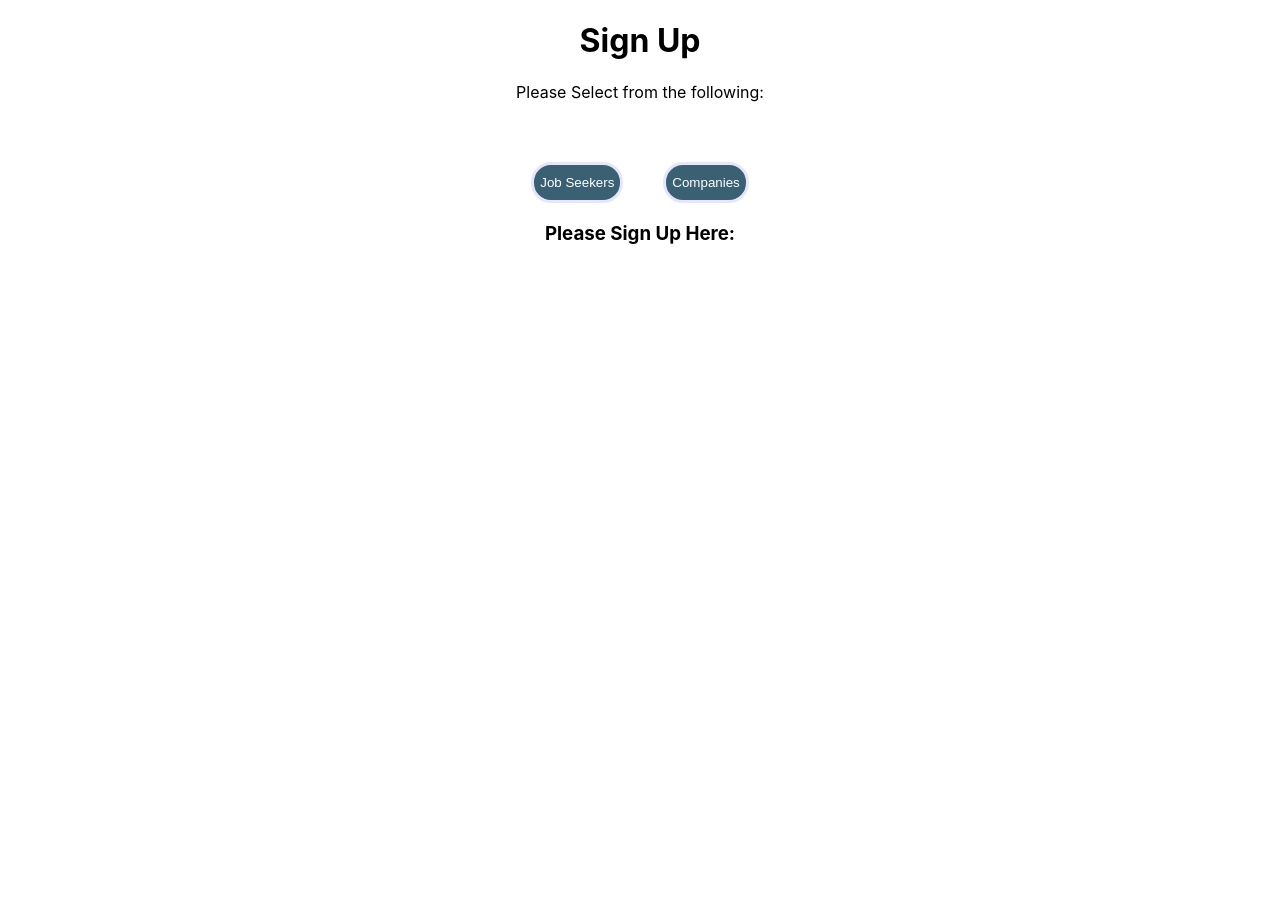
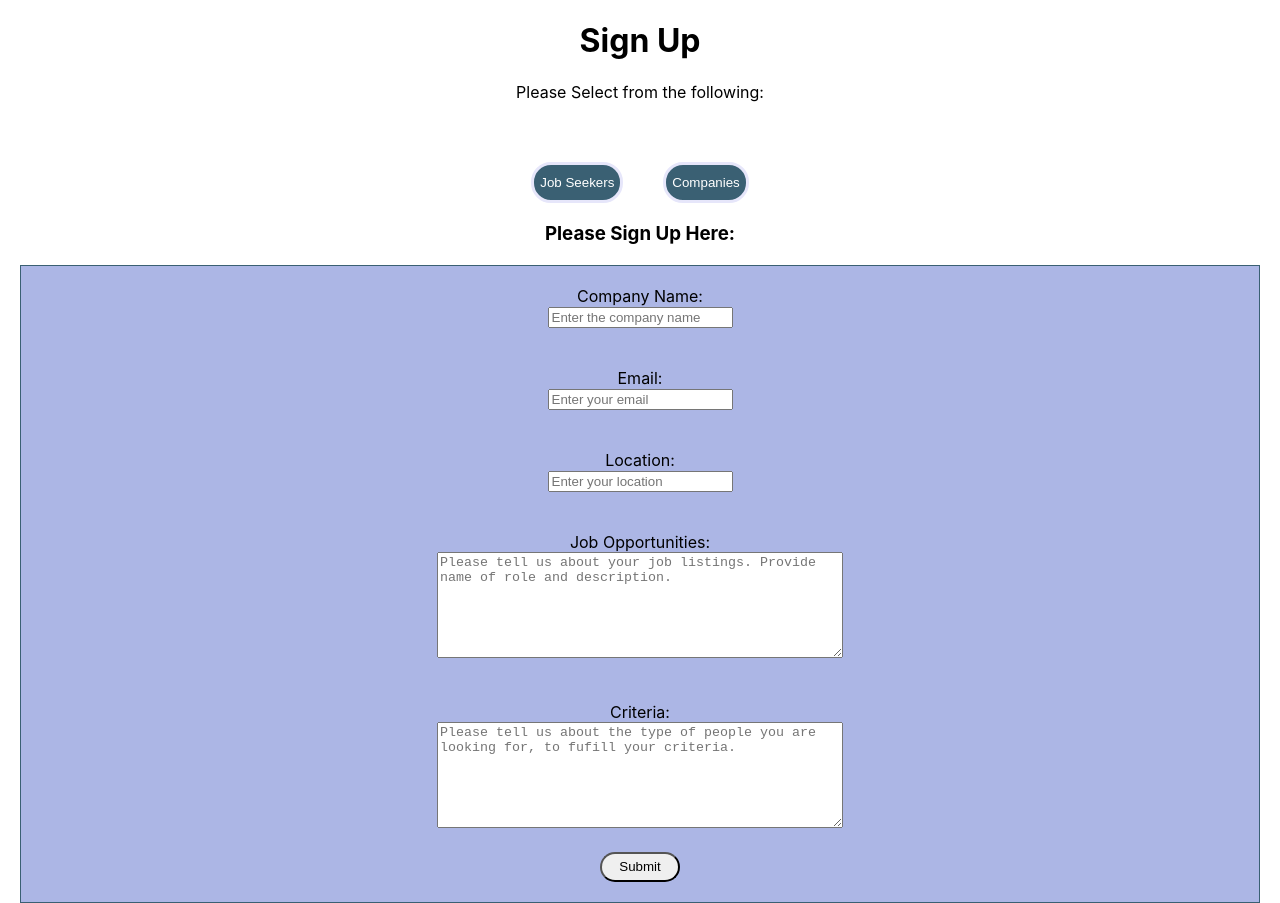
Before and after one commit to droom-build-week/Front-end, a React (Create React App) app in the folder droom-app/: page /signup/companies in a window 1280 px wide. Before the commit the page ends 800 px from the top, so only its background shows below. Built offline with nearby package versions, Linux system fonts and the light colour scheme.

Commit message:
form styles added more

```diff
--- a/droom-app/src/components/CompanySignUp.js
+++ b/droom-app/src/components/CompanySignUp.js
@@ -1,4 +1,45 @@
 import React from 'react';
+import styled from 'styled-components';
+
+
+const Form = styled.form `
+display: flex;
+justify-content: center;
+flex-direction: column;
+margin-top: 20px;
+padding-left: 30px;
+padding-right: 30px;
+border: 2px red solid;
+margin-left: 20px;
+margin-right: 20px;
+background: #acb6e5;
+border: 1px #3A6073 solid;
+align-items: center;
+padding-bottom: 20px;
+
+
+`
+
+const Label = styled.label `
+margin-top: 20px;
+margin-bottom: 20px;
+
+`
+
+const Input = styled.input `
+height: 30px;
+width: 5rem;
+border-radius: 30px;
+
+
+`
+const Textarea = styled.textarea `
+
+height: 100px;
+width: 400px;
+`
+
+
 
 
 export default function CompanySignUp () {
@@ -7,10 +48,82 @@ export default function CompanySignUp () {
 
     return (
 
-<div>
+<div className="companyformwrapper">
+ <h3> Please Sign Up Here: </h3>
 
 
- <h3> Please Sign Up Here: </h3>
+ <Form>
+        <Label>
+          Company Name: <br></br>
+          <input
+            type="text"
+            name="companyname"
+            placeholder="Enter the company name"
+            // onChange={eventChangeHandler}
+            // value={team.name}
+          />
+        </Label>
+        <Label>
+          Email: <br></br>
+          <input
+            type="text"
+            name="companyemail"
+            placeholder="Enter your email"
+            // onChange={eventChangeHandler}
+            // value={team.email}
+          />
+        </Label>
+        <Label>
+          Location: <br></br>
+          <input
+            type="text"
+            name="location"
+            placeholder="Enter your location"
+            // onChange={eventChangeHandler}
+            // value={team.role}
+          />
+        </Label>
+
+        <Label>
+          Job Opportunities: <br></br>
+          <Textarea
+            type="text"
+            name="jobopp"
+            placeholder="Please tell us about your job listings. Provide name of role and description."
+            // onChange={eventChangeHandler}
+            // value={team.role}
+          />
+        </Label>
+        <Label>
+          Criteria: <br></br>
+          <Textarea
+            type="text"
+            name="criteria"
+            placeholder="Please tell us about the type of people you are looking for, to fufill your criteria."
+            // onChange={eventChangeHandler}
+            // value={team.role}
+          />
+        </Label>
+
+        <Input type="submit" />
+      </Form>
+
+
+
+
+
+
+
+
+
+
+
+
+
+
+
+
+
 
 
 
--- a/droom-app/src/components/JobSeekerSignUp.js
+++ b/droom-app/src/components/JobSeekerSignUp.js
@@ -31,6 +31,12 @@ width: 5rem;
 border-radius: 30px;
 
 
+`
+
+const Textarea = styled.textarea `
+
+height: 100px;
+width: 400px;
 `
 
 
@@ -93,7 +99,7 @@ export default function JobSeekerSignUp() {
 
         <Label>
           Education: <br></br>
-          <textarea
+          <Textarea
             type="text"
             name="education"
             placeholder="Please tell us about your relevant education."
@@ -103,7 +109,7 @@ export default function JobSeekerSignUp() {
         </Label>
         <Label>
           Previous Experiences: <br></br>
-          <textarea
+          <Textarea
             type="text"
             name="experiences"
             placeholder="Please tell us your past experiences. These must be relevant for the position you are looking to apply for."
@@ -113,7 +119,7 @@ export default function JobSeekerSignUp() {
         </Label>
         <Label>
           Interests: <br></br>
-          <textarea
+          <Textarea
             type="text"
             name="interests"
             placeholder="Please tell us about your relevant interests."
```
